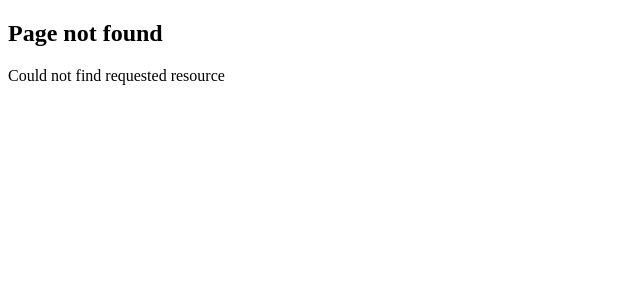
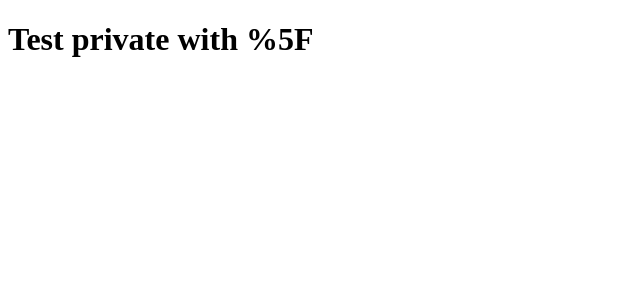
Before and after one commit to m10hit/next-practice, a Next.js app: page /%5Ftest in a window 1280 px wide. Before the commit this address had no page. Shown: the top 300 px of the page, without its empty margins (0-640 px from the left). Built offline with nearby package versions, Linux system fonts and the light colour scheme.

Commit message:
private folders by using underscore as prefix

```diff
--- /dev/null
+++ b/src/app/%5Ftest/page.tsx
@@ -0,0 +1,3 @@
+export default function TestPrivate() {
+  return <h1>Test private with %5F</h1>;
+}
--- /dev/null
+++ b/src/app/_lib/page.tsx
@@ -0,0 +1,3 @@
+export default function PrivateRoute() {
+  return <h1>You cannot view this in the browser</h1>;
+}
```
Also changed, not shown: src/app/_lib/format-dates.ts (added).
